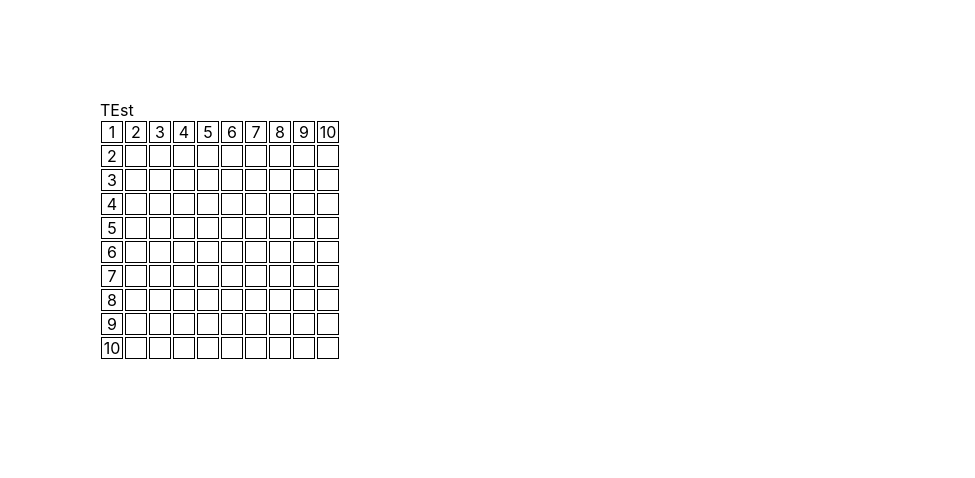
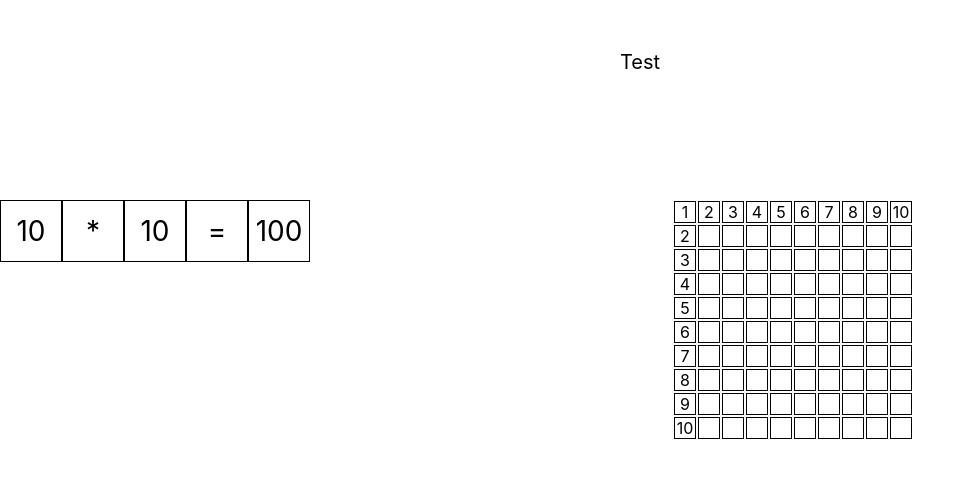
Before and after one commit to DawidWebb/multiplication-app, a React (Create React App) app: page / in a window 1280 px wide. Shown: the top 478 px of the page, without its empty margins (0-975 px from the left). Built offline with nearby package versions, Linux system fonts and the light colour scheme.

Commit message:
change page layout (css)

```diff
--- a/src/components/App.css
+++ b/src/components/App.css
@@ -1,38 +1,19 @@
 .App {
+  display: flex;
+  flex-wrap: wrap;
+  flex-grow: 1;
+  justify-content: center;
+  height: 65vh;
+}
+.name {
   text-align: center;
+  flex-basis: 90%;
+  font-size: 20px;
+  margin: 50px auto;
 }
-
-.App-logo {
-  height: 40vmin;
-  pointer-events: none;
+.Multi {
+  margin-bottom: 50px;
 }
-
-@media (prefers-reduced-motion: no-preference) {
-  .App-logo {
-    animation: App-logo-spin infinite 20s linear;
-  }
+.StartViev {
+  margin: 0 auto;
 }
-
-.App-header {
-  background-color: #282c34;
-  min-height: 100vh;
-  display: flex;
-  flex-direction: column;
-  align-items: center;
-  justify-content: center;
-  font-size: calc(10px + 2vmin);
-  color: white;
-}
-
-.App-link {
-  color: #61dafb;
-}
-
-@keyframes App-logo-spin {
-  from {
-    transform: rotate(0deg);
-  }
-  to {
-    transform: rotate(360deg);
-  }
-}
--- a/src/components/App.js
+++ b/src/components/App.js
@@ -1,62 +1,19 @@
 import React, { Component } from "react";
-
-import StartViev from "./StartViev"
-
-const numbersCol = [
-
-  {id:2,
-    name:2},
-    {id:3,
-      name:3},
-      {id:4,
-        name:4},
-        {id:5,
-          name:5},
-          {id:6,
-            name:6},
-            {id:7,
-              name:7},
-              {id:8,
-                name:8},
-                {id:9,
-                  name:9},
-                  {id:10,
-                    name:10},
-]
-const numbersRow = [
-  {id:1,
-    name:1},
-{id:2,
-  name:2},
-  {id:3,
-    name:3},
-    {id:4,
-      name:4},
-      {id:5,
-        name:5},
-        {id:6,
-          name:6},
-          {id:7,
-            name:7},
-            {id:8,
-              name:8},
-              {id:9,
-                name:9},
-                {id:10,
-                  name:10},
-]
+import "./App.css";
+import StartViev from "./StartViev";
+import Multi from "./Multi";
 
 class App extends Component {
-  state = {  }
-
+  state = {};
 
   render() {
     return (
-    <>
-    <div>TEst</div>
-    <StartViev numbersCol={numbersCol} numbersRow={numbersRow}/>
-    </>
-     );
+      <div className="App">
+        <div className="name">Test</div>
+        <Multi />
+        <StartViev />
+      </div>
+    );
   }
 }
 
--- /dev/null
+++ b/src/components/Data.css
@@ -0,0 +1,14 @@
+.data {
+  display: flex;
+  flex-wrap: nowrap;
+  flex-grow: 1;
+}
+.data div {
+  flex-basis: 20%;
+  width: 60px;
+  height: 60px;
+  border: 1px solid black;
+  font-size: 28px;
+  text-align: center;
+  line-height: 60px;
+}
--- /dev/null
+++ b/src/components/Data.js
@@ -0,0 +1,14 @@
+import React from "react";
+import "./Data.css";
+const Data = (props) => {
+  return (
+    <div className="data">
+      <div className="firstNo">10</div>
+      <div className="multiplication">*</div>
+      <div className="secondNo">10</div>
+      <div className="sumSign">=</div>
+      <div className="sumOfMulti">100</div>
+    </div>
+  );
+};
+export default Data;
--- /dev/null
+++ b/src/components/Multi.js
@@ -0,0 +1,16 @@
+import React, { Component } from "react";
+
+import "./Multi.css";
+import Data from "./Data";
+class Multi extends Component {
+  state = {};
+  render() {
+    return (
+      <div className="Multi">
+        <Data />
+      </div>
+    );
+  }
+}
+
+export default Multi;
--- a/src/components/Start.css
+++ b/src/components/Start.css
@@ -1,20 +1,16 @@
-
-
-.basicViev{
+.StartViev {
   display: grid;
   grid-template-columns: 20px 220px;
-    grid-template-rows:  20px 220px;
+  grid-template-rows: 20px 220px;
   gap: 4px;
 }
-.row{
-
+.row {
   grid-column: 1/-1;
   grid-row: 1/2;
   display: flex;
   flex-wrap: wrap;
 }
-.column{
-
+.column {
   grid-column: 1/2;
   grid-row: 2/-1;
   display: flex;
@@ -22,8 +18,8 @@
   flex-wrap: wrap;
 }
 
-
-.column div, .row div{
+.column div,
+.row div {
   margin: 1px;
   flex-basis: 20px;
   width: 20px;
@@ -31,23 +27,20 @@ border: 1px solid black;
   text-align: center;
   line-height: 20px;
   cursor: pointer;
-
 }
 
-.calculationViev{
+.calculationViev {
   display: grid;
   grid-template-columns: 20px 20px 20px 20px 20px 20px 20px 20px 20px;
-    grid-template-rows:  20px 20px 20px 20px 20px 20px 20px 20px 20px;
+  grid-template-rows: 20px 20px 20px 20px 20px 20px 20px 20px 20px;
   gap: 4px;
   width: 210px;
   height: 210x;
   grid-column: 2/-1;
   grid-row: 2/-1;
-
-
 }
 
-.calculationViev div{
+.calculationViev div {
   margin: 1px;
   width: 20px;
   height: 20px;
--- a/src/components/StartViev.js
+++ b/src/components/StartViev.js
@@ -1,24 +1,44 @@
-import React from 'react';
+import React, { Component } from "react";
+import "./Start.css";
 
-import "./Start.css"
-
-
-const StartViev = (props) => {
-
-
-return(
-    <div className="basicViev">
-        <div className="row">{props.numbersRow.map(number=> {
-
-        return <div>{number.name}</div>
-
-         })}</div>
-         <div className="column">{props.numbersCol.map(number=> {
-
-        return <div>{number.name}</div>
-
-         })}</div>
-
+const numbersCol = [
+  { id: 2, name: 2 },
+  { id: 3, name: 3 },
+  { id: 4, name: 4 },
+  { id: 5, name: 5 },
+  { id: 6, name: 6 },
+  { id: 7, name: 7 },
+  { id: 8, name: 8 },
+  { id: 9, name: 9 },
+  { id: 10, name: 10 },
+];
+const numbersRow = [
+  { id: 1, name: 1 },
+  { id: 2, name: 2 },
+  { id: 3, name: 3 },
+  { id: 4, name: 4 },
+  { id: 5, name: 5 },
+  { id: 6, name: 6 },
+  { id: 7, name: 7 },
+  { id: 8, name: 8 },
+  { id: 9, name: 9 },
+  { id: 10, name: 10 },
+];
+class StartViev extends Component {
+  state = {};
+  render() {
+    return (
+      <div className="StartViev">
+        <div className="row">
+          {numbersRow.map((number) => {
+            return <div>{number.name}</div>;
+          })}
+        </div>
+        <div className="column">
+          {numbersCol.map((number) => {
+            return <div>{number.name}</div>;
+          })}
+        </div>
 
         <div className="calculationViev">
           <div></div>
@@ -105,7 +125,8 @@ return(
           <div></div>
         </div>
       </div>
-)
+    );
+  }
 }
 
-export default StartViev
+export default StartViev;
--- a/src/index.css
+++ b/src/index.css
@@ -1,13 +1,14 @@
 body {
-  margin: 100px;
-  font-family: -apple-system, BlinkMacSystemFont, 'Segoe UI', 'Roboto', 'Oxygen',
-    'Ubuntu', 'Cantarell', 'Fira Sans', 'Droid Sans', 'Helvetica Neue',
+  margin: 0;
+  padding: 0;
+  font-family: -apple-system, BlinkMacSystemFont, "Segoe UI", "Roboto", "Oxygen",
+    "Ubuntu", "Cantarell", "Fira Sans", "Droid Sans", "Helvetica Neue",
     sans-serif;
   -webkit-font-smoothing: antialiased;
   -moz-osx-font-smoothing: grayscale;
 }
 
 code {
-  font-family: source-code-pro, Menlo, Monaco, Consolas, 'Courier New',
+  font-family: source-code-pro, Menlo, Monaco, Consolas, "Courier New",
     monospace;
 }
```
Also changed, not shown: src/components/Multi.css (added). Lines whose indentation alone changed are shown as unchanged.
